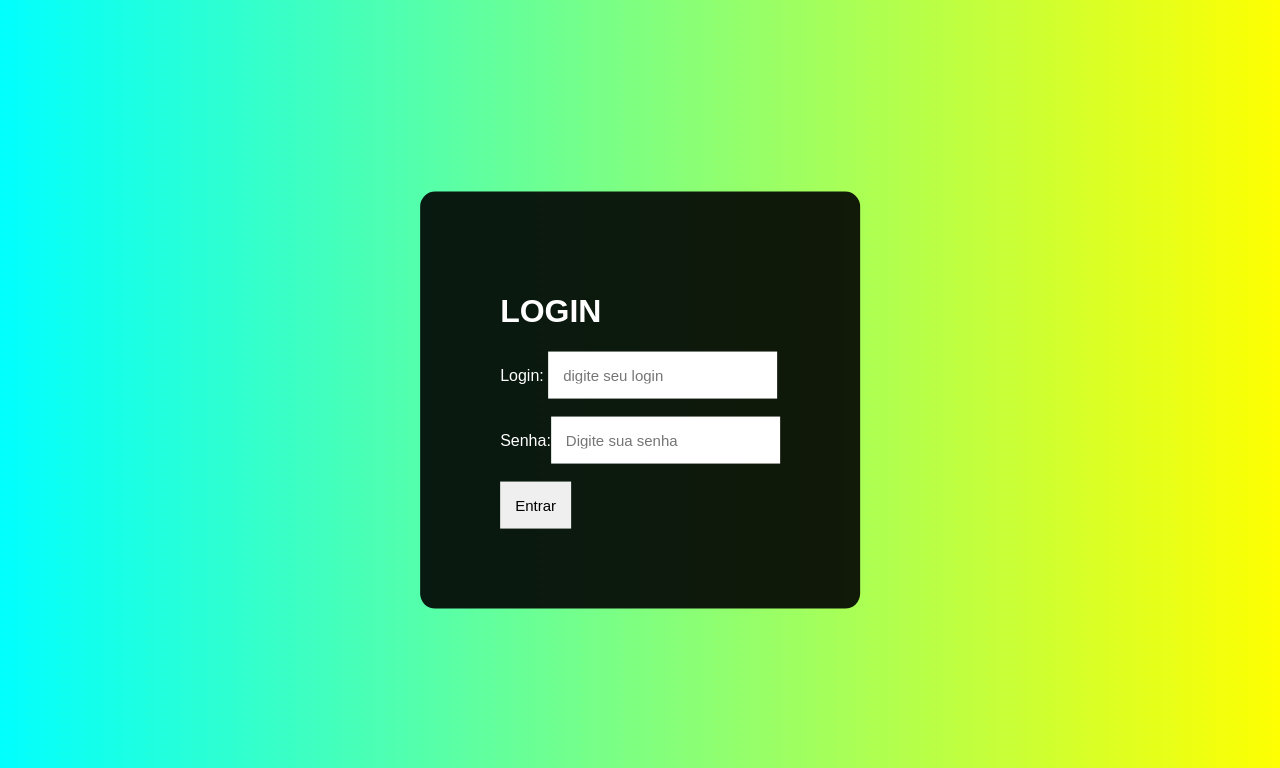
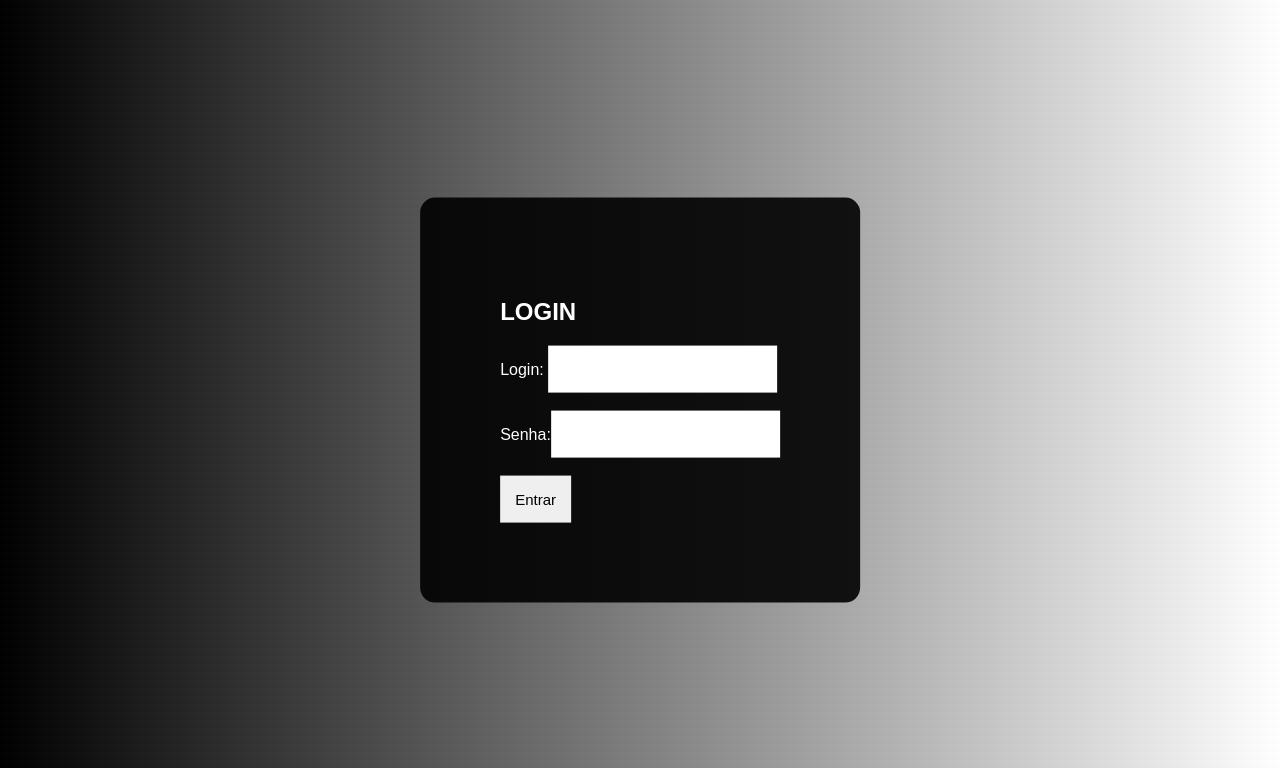
Before and after one commit to tiagofilho0/projeto-A3, a PHP site: page /login.php in a window 1280 px wide. Shown: the top 768 px of the page. Run offline with PHP 8.4, Linux system fonts and the light colour scheme.

Commit message:
Update login.php

```diff
--- a/login.php
+++ b/login.php
@@ -4,11 +4,12 @@
     <meta charset="UTF-8">
     <meta http-equiv="X-UA-Compatible" content="IE=edge">
     <meta name="viewport" content="width=device-width, initial-scale=1.0">
-    <title>Tela de login</title>
-    <style>
+    <title>Document</title>
+</head>
+<style>
       body{
         font-family: Arial, Helvetica, sans-serif;
-        background-image: linear-gradient(45deg,cyan, yellow);
+        background-image: linear-gradient(45deg,black, white);
       }
       div{
         background-color: rgba(0, 0, 0,0.9);
@@ -28,18 +29,14 @@
         font-size: 15px;
       }
     </style>
-</head>
 <body>
-
-<div>   <h1>LOGIN</h1>
-        <form name="login" action="logado.php" method="POST">
-        Login: <input type="text" name="login" required placeholder="digite seu login">
-        <br><br>
-        Senha:<input type="password" name="senha" required placeholder="Digite sua senha">
-        <br><br>
-        <input type="submit" id="entrar" value="Entrar">
-</div>
-    <form>
-
+    <div>
+        <h2>LOGIN</h2>
+        <form id="login" action="logado.php" method="POST">
+            Login: <input type="text" name="login" required><br><br>
+            Senha:<input type="password" name="senha" required><br><br>
+            <input type="submit" id="entrar" value="Entrar">
+        </form>
+    </div>
 </body>
 </html>
```
